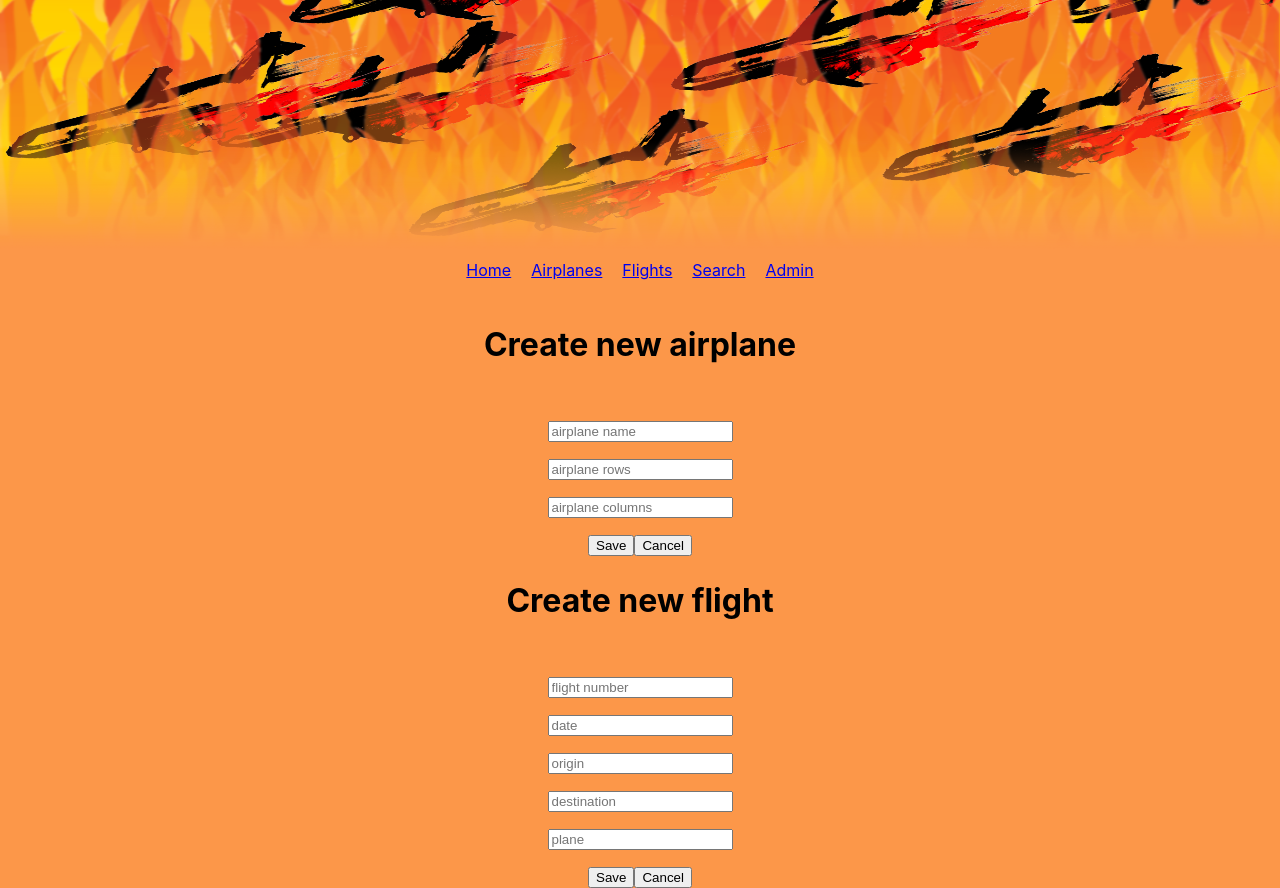
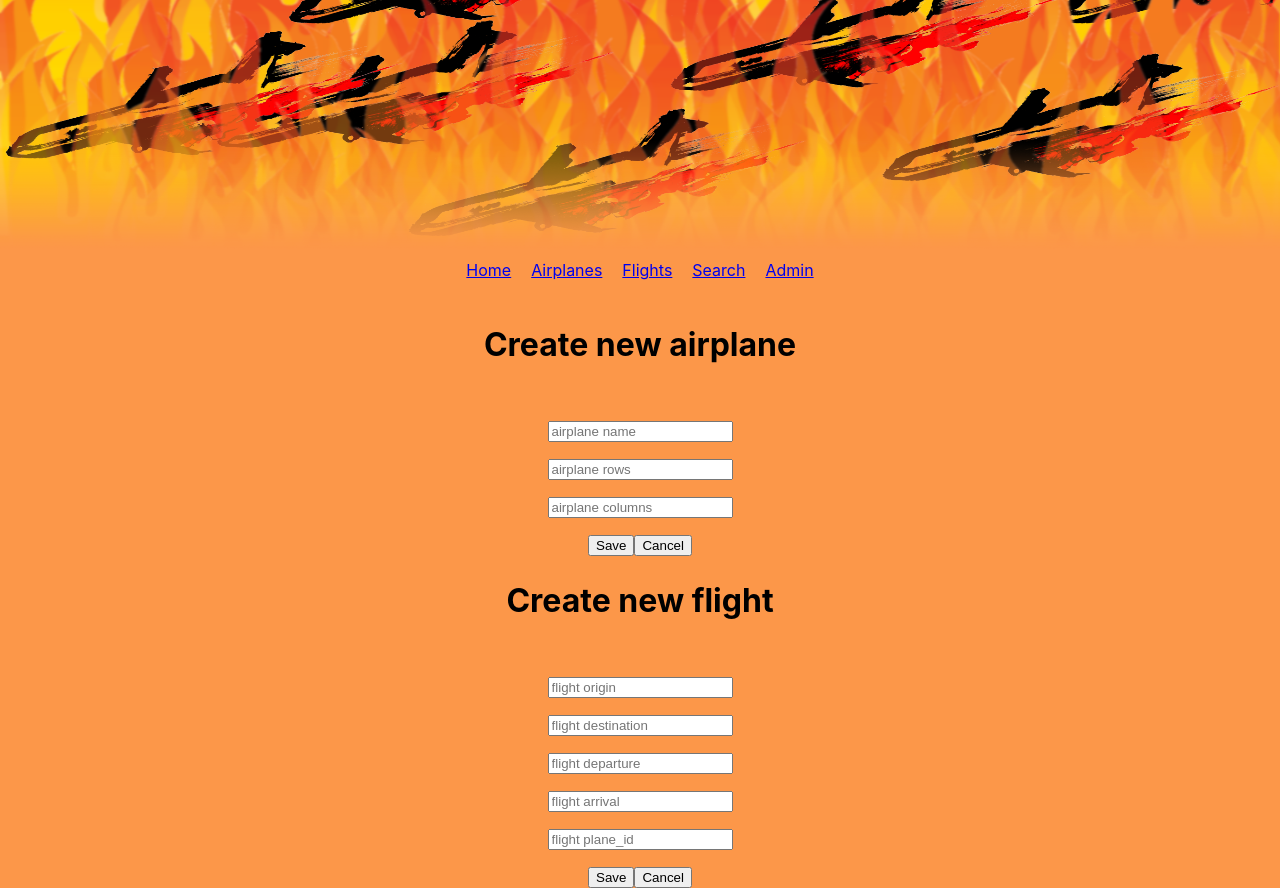
Before and after one commit to christopherdavidjohnson/Burning-Airlines-BCDK-React, a React (Create React App) app: page /admin in a window 1280 px wide. Built offline with nearby package versions, Linux system fonts and the light colour scheme; no server answers.

Commit message:
add plane and add flights both working

```diff
--- a/src/components/forms/FlightForm.js
+++ b/src/components/forms/FlightForm.js
@@ -1,33 +1,127 @@
-import React, { Component } from 'react';
+import React, { Component } from "react";
+import axios from "axios";
+
+const SERVER_URL = "https://burning-airlines-bcdk.herokuapp.com/flights.json";
 
 class FlightForm extends Component {
   constructor() {
     super();
-      this.state = { content: "" };
-      this._handleChange = this._handleChange.bind(this);
+    this.state = { origin: "", destination: "", departure: "", arrival:"", airplane_id:"" };
     this._handleSubmit = this._handleSubmit.bind(this);
   }
 
-    _handleChange(event) {
-      this.setState({ content: event.target.value });
+  componentDidMount() {
+    const fetchFlights = () => {
+      axios.get(SERVER_URL).then((results) => {
+        this.setState({ flights: results.data });
+        setTimeout(fetchFlights, 4000); // use recursion to call itself
+      });
+    };
+
+    // this.saveAirPlane = this.saveAirPlane.bind(this);
+    // this._cancelSubmit = this._cancelSubmit.bind(this);
+    this._handleChangeOrigin = this._handleChangeOrigin.bind(this);
+    this._handleChangeDestination = this._handleChangeDestination.bind(this);
+    this._handleChangeDeparture = this._handleChangeDeparture.bind(this);
+    this._handleChangeArrival = this._handleChangeArrival.bind(this);
+    this._handleChangePlaneID = this._handleChangePlaneID.bind(this);
+
+    fetchFlights();
   }
 
   _handleSubmit(event) {
     event.preventDefault();
-      this.props.onSubmit(this.state.content);
-      this.setState({ content: "" });
+    axios
+      .post(SERVER_URL, {
+        flight:{origin: this.state.origin,
+        destination: this.state.destination,
+        departure: this.state.departure,
+        arrival: this.state.arrival,
+        airplane_id: this.state.airplane_id
+      },
+      })
+      .then((response) => {
+        console.log(response);
+      });
+      this.state = { origin: "", destination: "", departure: "", arrival:"", airplane_id:"" };
   }
+
+  _handleChangeOrigin(event) {
+    this.setState({ origin: event.target.value });
+  }
+
+  _handleChangeDestination(event) {
+    this.setState({ destination: event.target.value});
+  }
+
+  _handleChangeDeparture(event) {
+    this.setState({ departure: event.target.value});
+  }
+
+  _handleChangeArrival(event) {
+    this.setState({ arrival: event.target.value});
+  }
+
+  _handleChangePlaneID(event) {
+    this.setState({ plane_id: event.target.value - 0 });
+  }
+
+  // saveAirPlane(flight) {
+  //   // convert content into a an flight object
+  //   axios.post(SERVER_URL, { name: this.state.name }).then((response) => {
+  //     this.setState({ flights: [...this.state.flights, response.data] });
+  //   });
+  // }
+
+  // _cancelSubmit() {
+  //   this.setState({ flight: {} });
+  // }
 
   render() {
     return (
       <form onSubmit={this._handleSubmit}>
-          <p><input type="text" placeholder="flight number"/></p>
-          <p><input type="text" placeholder="date"/></p>
-          <p><input type="text" placeholder="origin"/></p>
-          <p><input type="text" placeholder="destination"/></p>
-          <p><input type="text" placeholder="plane"/></p>
-          <input type="submit" value="Save" />
-          <input type="submit" value="Cancel" />
+        <p>
+          <input
+            type="text"
+            onChange={this._handleChangeOrigin}
+            value={this.state.origin}
+            placeholder="flight origin"
+          />
+        </p>
+        <p>
+          <input
+            type="text"
+            onChange={this._handleChangeDestination}
+            value={this.state.destination}
+            placeholder="flight destination"
+          />
+        </p>
+        <p>
+          <input
+            type="text"
+            onChange={this._handleChangeDeparture}
+            value={this.state.departure}
+            placeholder="flight departure"
+          />
+        </p>
+        <p>
+          <input
+            type="text"
+            onChange={this._handleChangeArrival}
+            value={this.state.arrival}
+            placeholder="flight arrival"
+          />
+        </p>
+        <p>
+          <input
+            type="text"
+            onChange={this._handleChangePlaneID}
+            value={this.state.plane_id}
+            placeholder="flight plane_id"
+          />
+        </p>
+        <input type="submit" value="Save" onSubmit={this._handleSubmit} />
+        <input type="button" value="Cancel" onClick={this._cancelSubmit} />
       </form>
     );
   }
```
Lines whose indentation alone changed are shown as unchanged.
